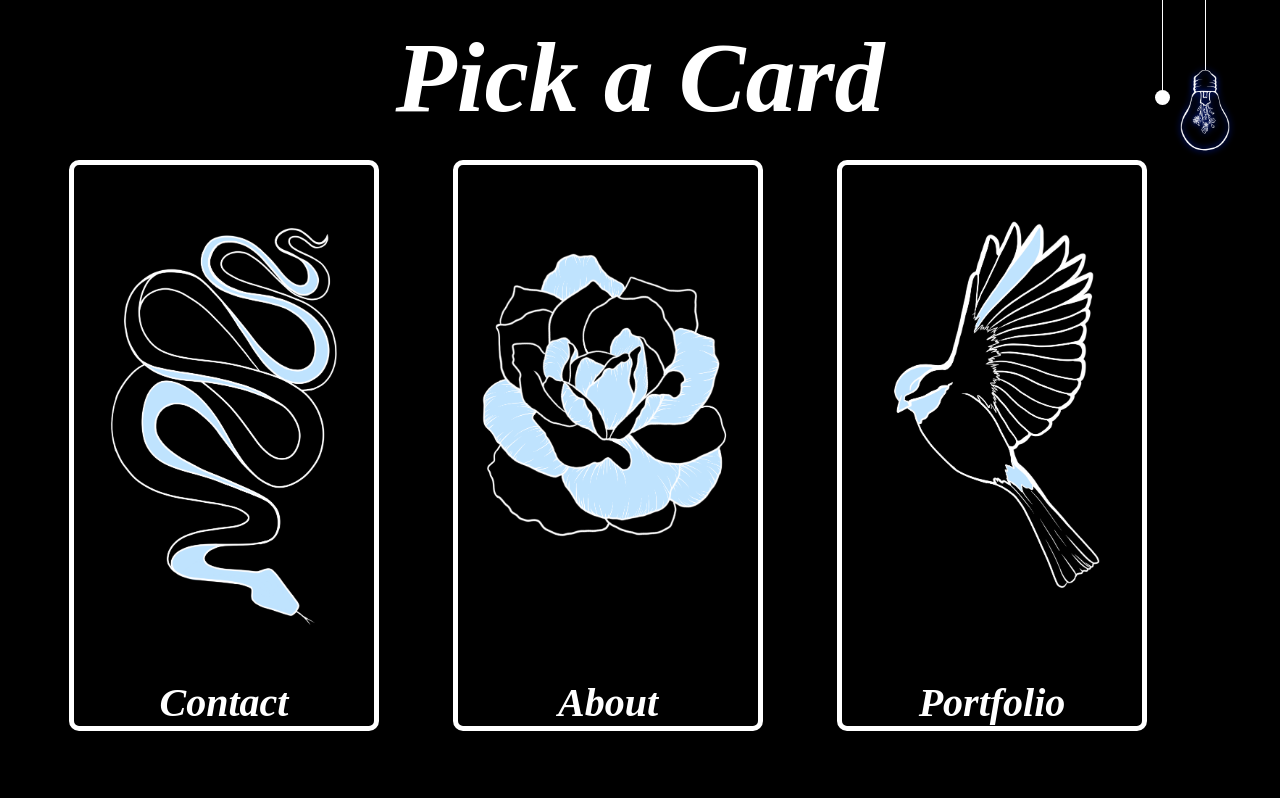
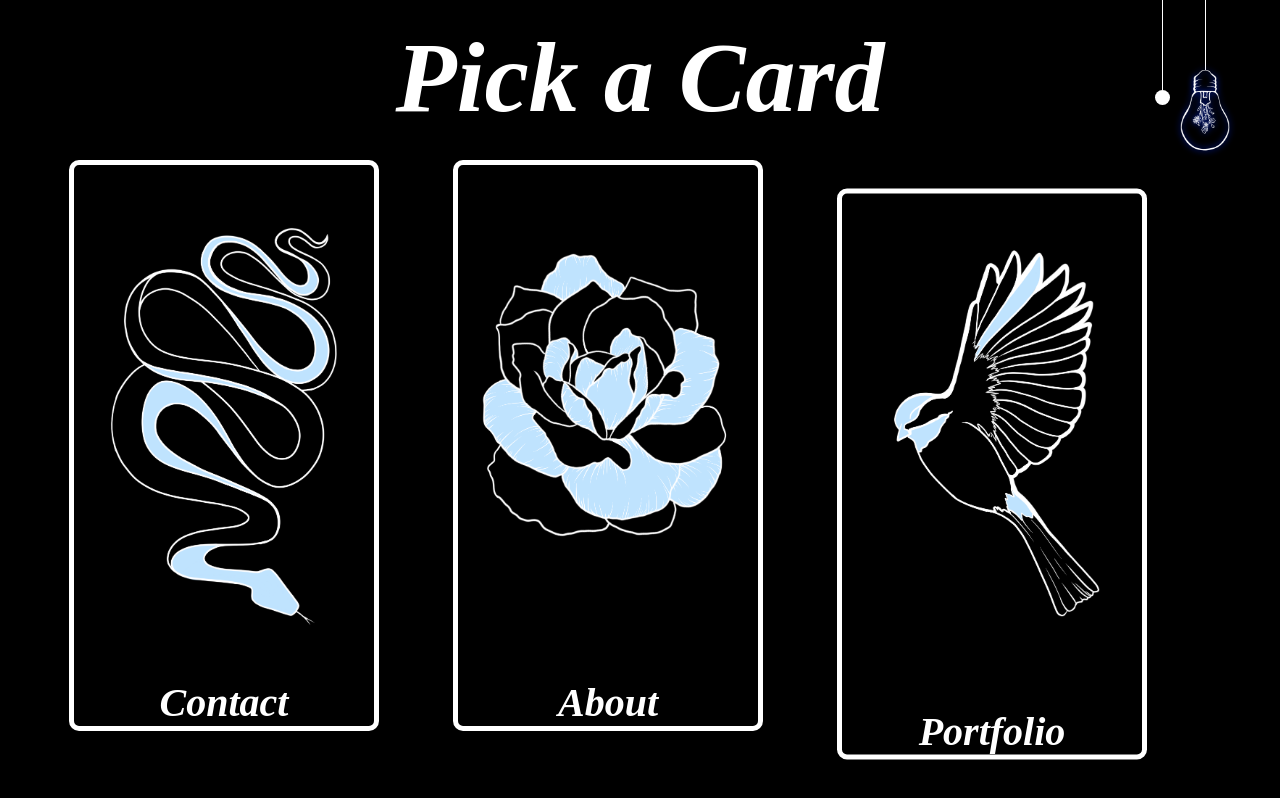
Before and after one commit to AmandaAbarte/amandadotcom, a React (Create React App) app: page / in a window 1280 px wide. In both pictures the pointer is over the element "Portfolio". Built offline with nearby package versions, Linux system fonts and the light colour scheme; a web font is replaced by a local one.

Commit message:
cards move on hover

```diff
--- a/src/App.css
+++ b/src/App.css
@@ -42,6 +42,7 @@ body {
 
 .cards .tarot-container .tarot:hover {
   cursor: pointer;
+  transform: translateY(5%);
 }
 
 .cards .tarot-container .tarot img {
--- a/src/Styling/_Nav.scss
+++ b/src/Styling/_Nav.scss
@@ -22,7 +22,8 @@
       display: flex;
       flex-direction: column;
       &:hover {
-          cursor: pointer;
+        cursor: pointer;
+        transform: translateY(5%);
       }
       img {
         width: 100%;
@@ -108,8 +109,8 @@
 .tarot-to-nav {
   transform: translateY(-88%);
   &:hover {
-      transform: translateY(-84%);
-      cursor: pointer;
+    transform: translateY(-84%);
+    cursor: pointer;
   }
 }
 // @keyframes hidetext {
```
Also changed, not shown: 1 other file (tests, documents, lock files or other folders).
